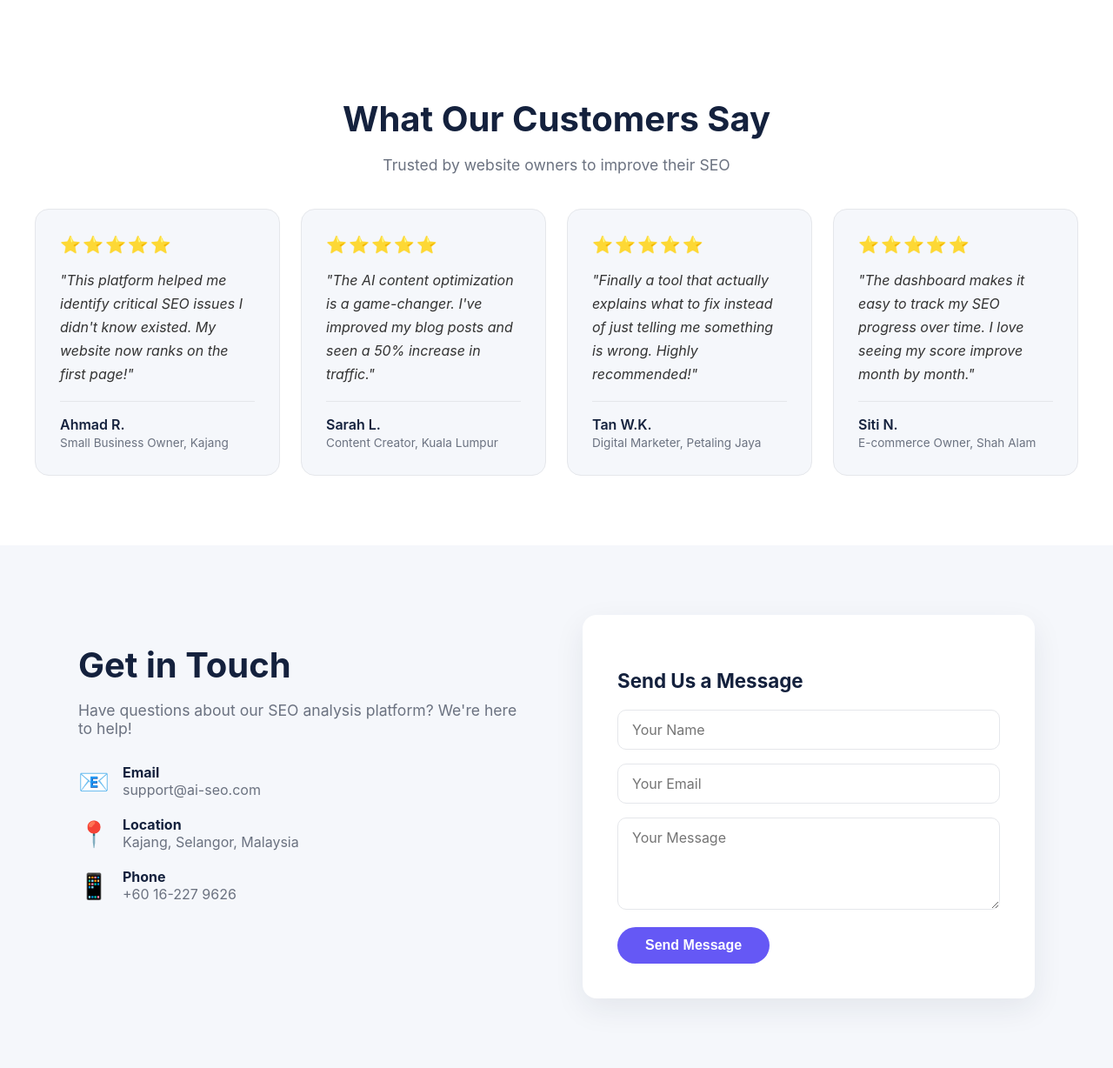
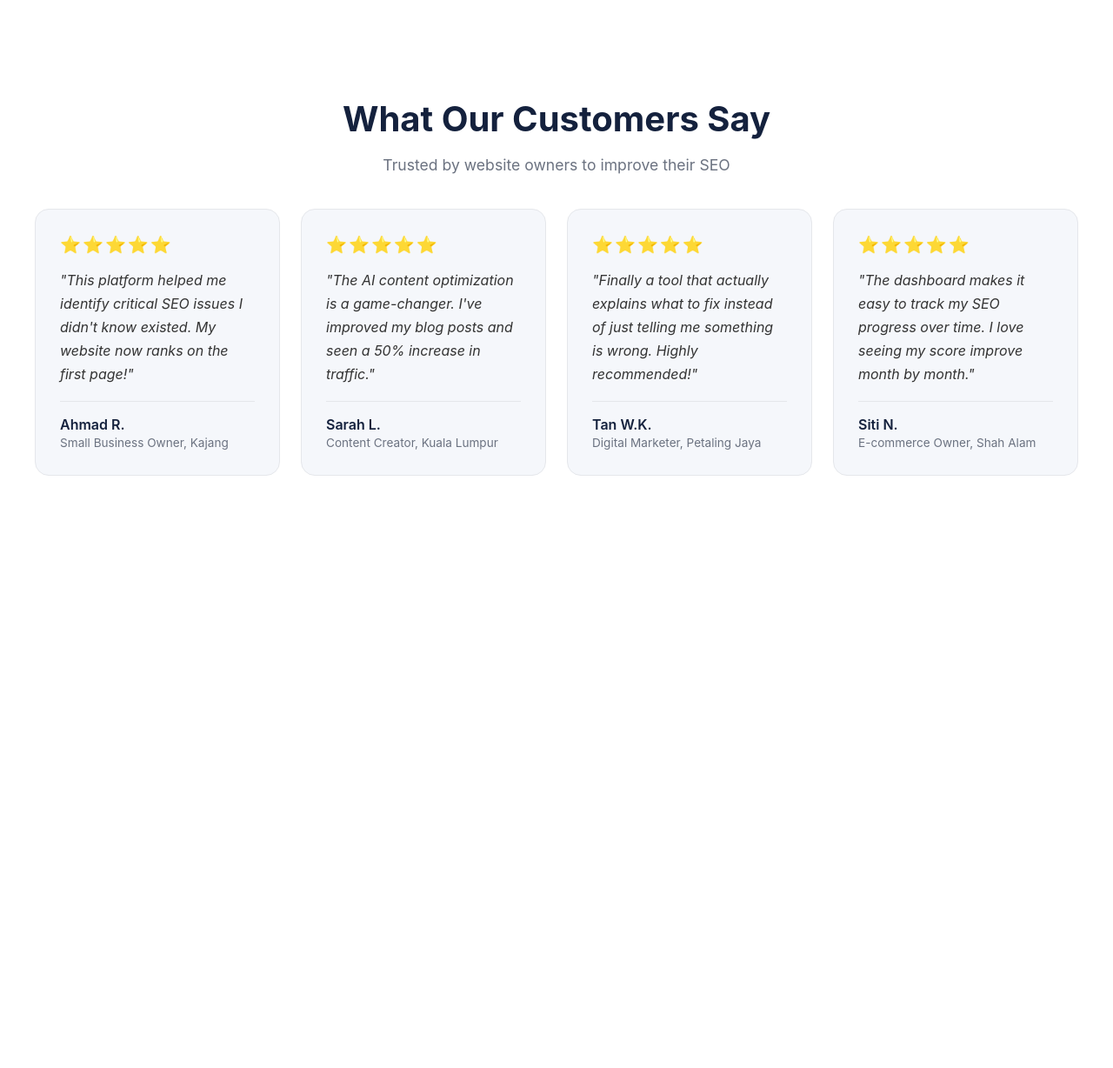
Before and after one commit to yxiao17028/AI-SEO, a Flask app: page / in a window 1280 px wide. Shown: the part 2363-3591 px from the top of the page at 87% size. After the commit the page ends 2910 px from the top, so only its background shows below. Run offline with Flask 3, Linux system fonts and the light colour scheme; grey boxes labelled with a size stand in for pictures from a placeholder-image service; some libraries are stand-ins or nearby versions.

Commit message:
UI update

```diff
--- a/ai-seo-app/static/style.css
+++ b/ai-seo-app/static/style.css
@@ -246,133 +246,8 @@
 }
 
 /* ============================================================
-   CONTACT SECTION
-   ============================================================ */
-.contact-section {
-    padding: 80px 20px;
-    background: var(--bg);
-}
-
-.contact-section .container {
-    max-width: 1100px;
-    margin: 0 auto;
-}
-
-.contact-wrapper {
-    display: grid;
-    grid-template-columns: 1fr 1fr;
-    gap: 60px;
-    align-items: start;
-}
-
-.contact-info h2 {
-    font-size: 2.5rem;
-    color: var(--ink);
-    margin-bottom: 15px;
-}
-
-.contact-info > p {
-    color: var(--muted);
-    font-size: 1.1rem;
-    margin-bottom: 30px;
-}
-
-.contact-details {
-    display: flex;
-    flex-direction: column;
-    gap: 20px;
-}
-
-.contact-item {
-    display: flex;
-    align-items: center;
-    gap: 15px;
-}
-
-.contact-icon {
-    font-size: 1.8rem;
-}
-
-.contact-item strong {
-    display: block;
-    color: var(--ink);
-}
-
-.contact-item p {
-    margin: 0;
-    color: var(--muted);
-}
-
-.contact-form {
-    background: var(--panel);
-    padding: 40px;
-    border-radius: 16px;
-    box-shadow: var(--shadow);
-}
-
-.contact-form h3 {
-    font-size: 1.4rem;
-    margin-bottom: 20px;
-    color: var(--ink);
-}
-
-.form-group {
-    margin-bottom: 16px;
-}
-
-.form-group input,
-.form-group textarea {
-    width: 100%;
-    padding: 12px 16px;
-    border: 1.5px solid var(--line);
-    border-radius: 10px;
-    font-size: 1rem;
-    transition: border-color 0.3s ease;
-    font-family: inherit;
-    background: white;
-    color: var(--ink);
-}
-
-.form-group input:focus,
-.form-group textarea:focus {
-    outline: none;
-    border-color: var(--accent);
-}
-
-.btn-primary {
-    display: inline-block;
-    padding: 12px 32px;
-    background: var(--accent);
-    color: white;
-    border: none;
-    border-radius: 30px;
-    font-weight: 600;
-    font-size: 1rem;
-    text-decoration: none;
-    cursor: pointer;
-    transition: all 0.3s ease;
-}
-
-.btn-primary:hover {
-    background: #5044d4;
-    transform: translateY(-2px);
-    box-shadow: 0 6px 20px rgba(101, 88, 245, 0.3);
-}
-
-/* ============================================================
    RESPONSIVE
    ============================================================ */
-@media (max-width: 950px) {
-    .contact-wrapper {
-        grid-template-columns: 1fr;
-        gap: 30px;
-    }
-
-    .contact-form {
-        padding: 24px;
-    }
-}
-
 @media (max-width: 768px) {
     .images-grid {
         grid-template-columns: 1fr;
@@ -388,7 +263,6 @@
 
     .faq-section h2,
     .reviews-section h2,
-    .contact-info h2,
     .images-section h2 {
         font-size: 1.8rem;
     }
--- a/ai-seo-app/templates/landing.html
+++ b/ai-seo-app/templates/landing.html
@@ -148,58 +148,6 @@
 </section>
 
 <!-- ============================================================ -->
-<!-- CONTACT US SECTION -->
-<!-- ============================================================ -->
-<section class="contact-section">
-    <div class="container">
-        <div class="contact-wrapper">
-            <div class="contact-info">
-                <h2>Get in Touch</h2>
-                <p>Have questions about our SEO analysis platform? We're here to help!</p>
-                <div class="contact-details">
-                    <div class="contact-item">
-                        <span class="contact-icon">📧</span>
-                        <div>
-                            <strong>Email</strong>
-                            <p>support@ai-seo.com</p>
-                        </div>
-                    </div>
-                    <div class="contact-item">
-                        <span class="contact-icon">📍</span>
-                        <div>
-                            <strong>Location</strong>
-                            <p>Kajang, Selangor, Malaysia</p>
-                        </div>
-                    </div>
-                    <div class="contact-item">
-                        <span class="contact-icon">📱</span>
-                        <div>
-                            <strong>Phone</strong>
-                            <p>+60 16-227 9626</p>
-                        </div>
-                    </div>
-                </div>
-            </div>
-            <div class="contact-form">
-                <h3>Send Us a Message</h3>
-                <form id="contactForm">
-                    <div class="form-group">
-                        <input type="text" placeholder="Your Name" required>
-                    </div>
-                    <div class="form-group">
-                        <input type="email" placeholder="Your Email" required>
-                    </div>
-                    <div class="form-group">
-                        <textarea placeholder="Your Message" rows="4" required></textarea>
-                    </div>
-                    <button type="submit" class="btn btn-primary">Send Message</button>
-                </form>
-            </div>
-        </div>
-    </div>
-</section>
-
-<!-- ============================================================ -->
 <!-- FAQ TOGGLE JAVASCRIPT -->
 <!-- ============================================================ -->
 <script>
```
